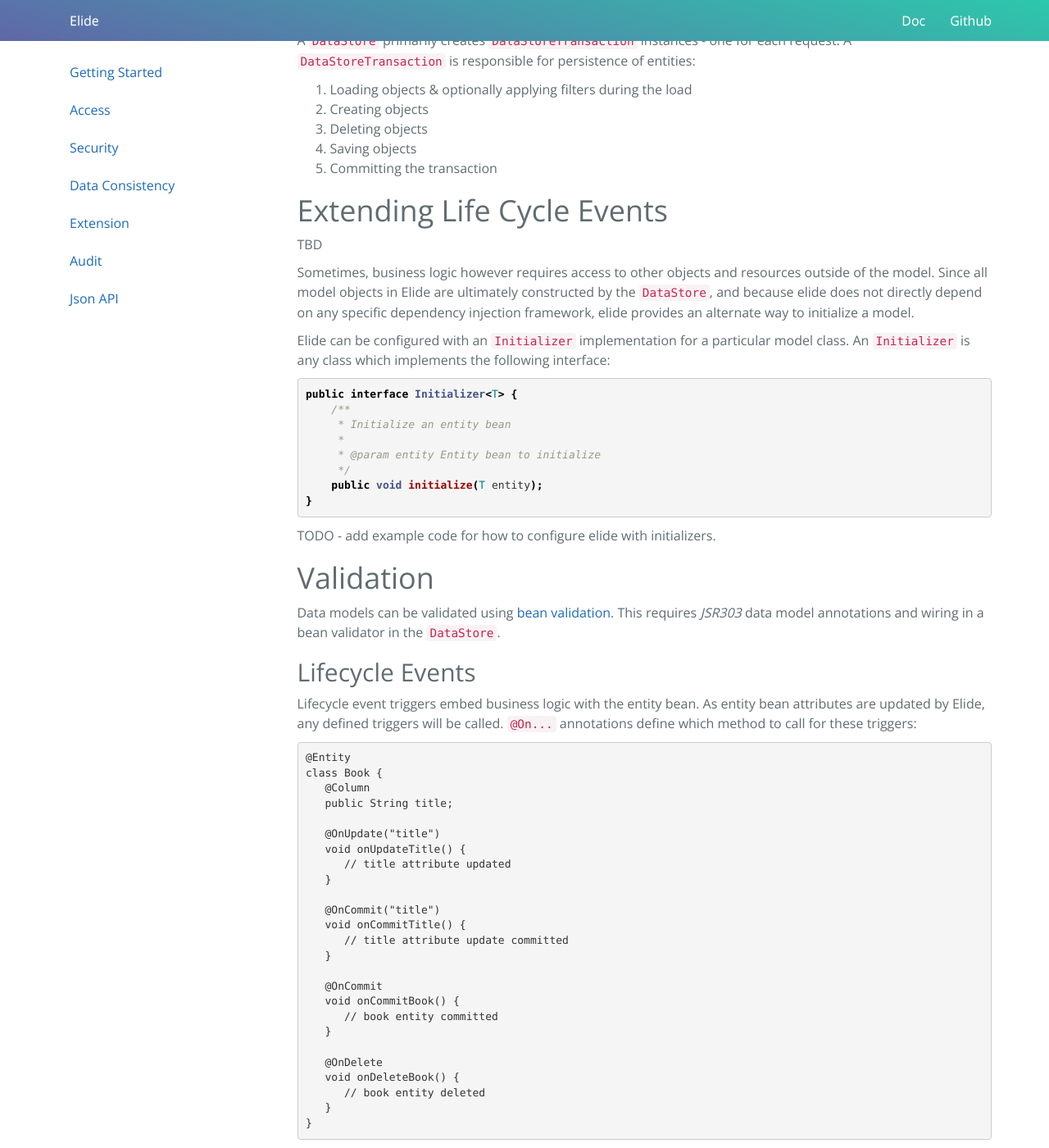
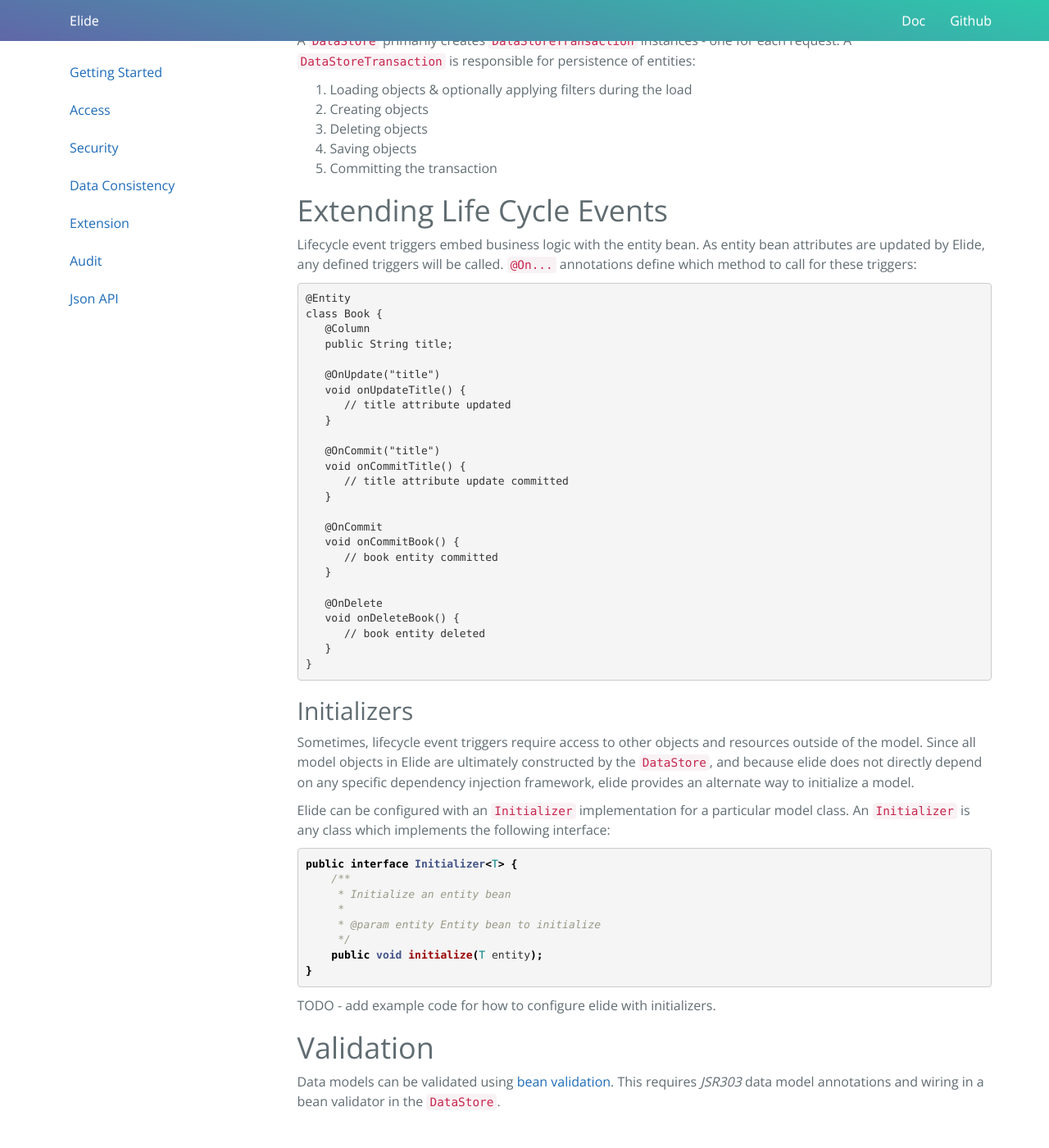
Before and after one commit to yahoo/elide-doc, a Jekyll site: the page built from pages/guide/05-extension.md, in a window 1280 px wide and 1400 px high, scrolled down 925 px. Shown: the whole window at 82% size. Built offline with Jekyll 4.4.1, drawn with Linux system fonts in a browser that asks for light colours; nearby versions of some CDN libraries; Markdown is read by kramdown in place of the engine named in the settings; after the commit the page ends 2291 px from its top, so only the background shows below that; some of the changed lines change nothing that is shown.

Commit message:
Rearranged Extension Markdown

````diff
--- a/pages/guide/05-extension.md
+++ b/pages/guide/05-extension.md
@@ -53,31 +53,6 @@ A `DataStoreTransaction` is responsible for persistence of entities:
 
 #Extending Life Cycle Events
 
-TBD
-
-Sometimes, business logic however requires access to other objects and resources outside of the model.  Since all model objects in Elide are ultimately constructed by the `DataStore`, and because elide does not directly depend on any specific dependency injection framework, elide provides an alternate way to initialize a model.
-
-Elide can be configured with an `Initializer` implementation for a particular model class.  An `Initializer` is any class which implements the following interface:
-
-```java
-public interface Initializer<T> {
-    /**
-     * Initialize an entity bean
-     *
-     * @param entity Entity bean to initialize
-     */
-    public void initialize(T entity);
-}
-```
-
-TODO - add example code for how to configure elide with initializers.
-
-#Validation
-
-Data models can be validated using [bean validation](http://beanvalidation.org/1.0/spec/).  This requires
-*JSR303* data model annotations and wiring in a bean validator in the `DataStore`.
-
-## Lifecycle Events
 Lifecycle event triggers embed business logic with the entity bean. As entity bean attributes are updated by Elide, any defined triggers will be called.  `@On...` annotations define which method to call for these triggers:
 
 ```Java
@@ -107,3 +82,26 @@ class Book {
    }
 }
 ```
+## Initializers
+
+Sometimes, lifecycle event triggers require access to other objects and resources outside of the model.  Since all model objects in Elide are ultimately constructed by the `DataStore`, and because elide does not directly depend on any specific dependency injection framework, elide provides an alternate way to initialize a model.
+
+Elide can be configured with an `Initializer` implementation for a particular model class.  An `Initializer` is any class which implements the following interface:
+
+```java
+public interface Initializer<T> {
+    /**
+     * Initialize an entity bean
+     *
+     * @param entity Entity bean to initialize
+     */
+    public void initialize(T entity);
+}
+```
+
+TODO - add example code for how to configure elide with initializers.
+
+#Validation
+
+Data models can be validated using [bean validation](http://beanvalidation.org/1.0/spec/).  This requires
+*JSR303* data model annotations and wiring in a bean validator in the `DataStore`.
````
